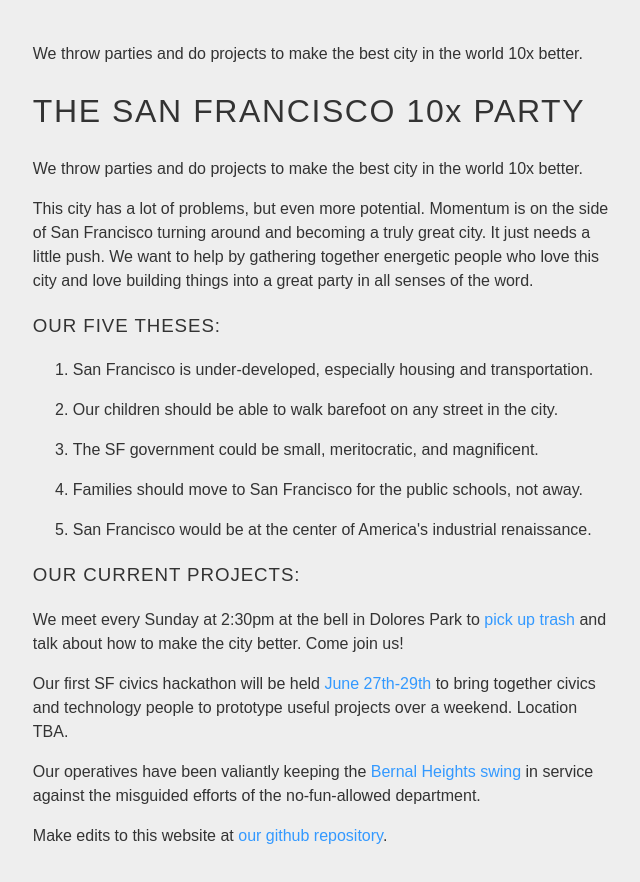
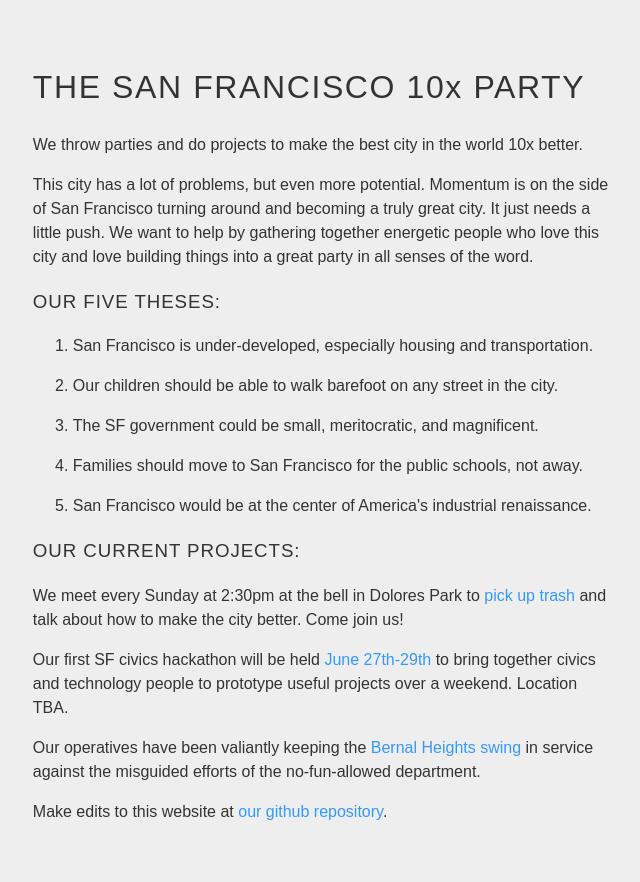
Before and after one commit to wolftivy/sf10x, a plain HTML site: page index.html in a window 1280 px wide. Shown: the whole page, without its empty margins (318-958 px from the left). Drawn offline with Linux system fonts and the light colour scheme.

Commit message:
removed description because of some esoteric syntax issue

```diff
--- a/index.html
+++ b/index.html
@@ -4,10 +4,6 @@
         <meta charset="UTF-8" />
         <meta name="viewport" content="width=device-width, initial-scale=1.0" />
         <title>San Francisco 10x Party</title>
-        <description
-            >We throw parties and do projects to make the best city in the world
-            10x better.</description
-        >
         <style>
             body {
                 background-color: #eee;
```
